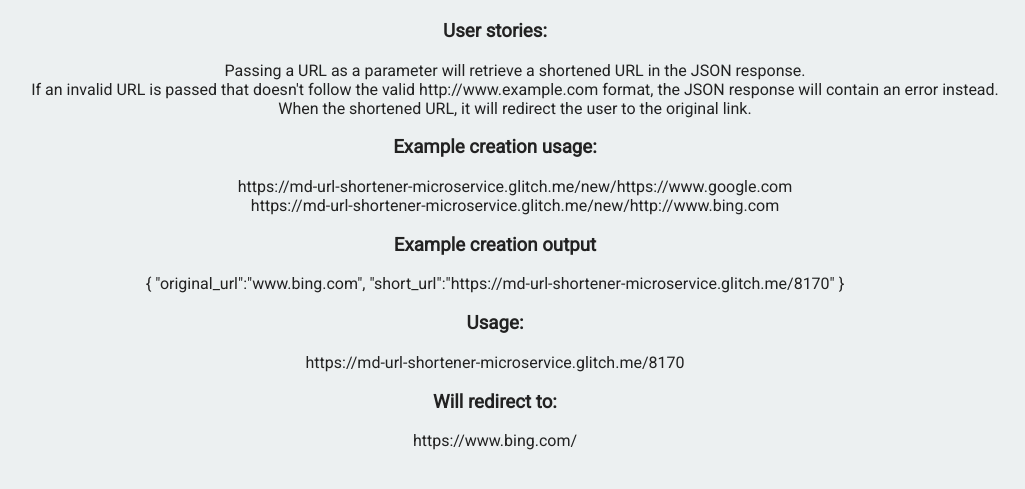
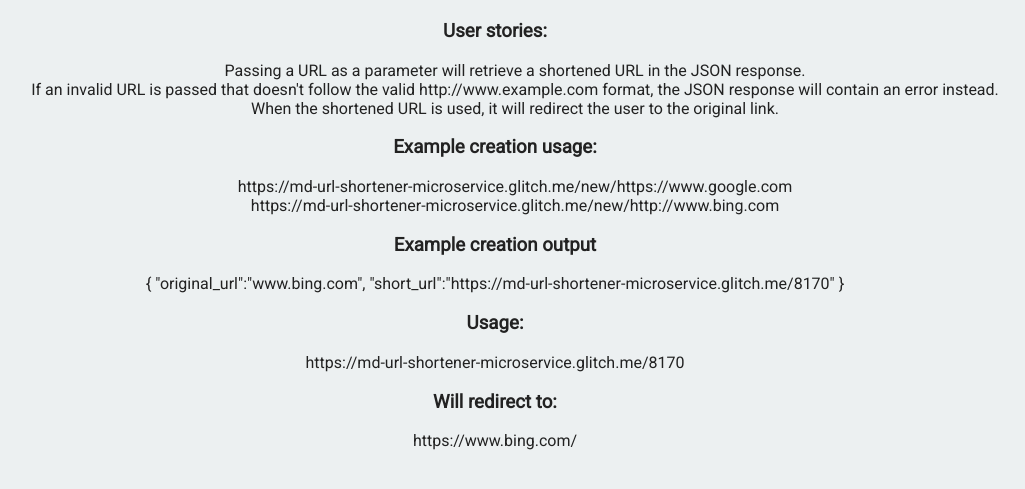
Before and after one commit to midnitedev101/md-url-shortener-microservice, a website: page views/index.html in a window 1280 px wide. Shown: the part 61-550 px from the top of the page, without its empty margins (145-1170 px from the left). Drawn offline with Linux system fonts and the light colour scheme.

Commit message:
Checkpoint

```diff
--- a/views/index.html
+++ b/views/index.html
@@ -35,7 +35,7 @@
   <ul>
     <li>Passing a URL as a parameter will retrieve a shortened URL in the JSON response.</li>
     <li>If an invalid URL is passed that doesn't follow the valid http://www.example.com format, the JSON response will contain an error instead.</li>
-    <li>When the shortened URL, it will redirect the user to the original link.</li>
+    <li>When the shortened URL is used, it will redirect the user to the original link.</li>
   </ul>
 
   <p>
```
